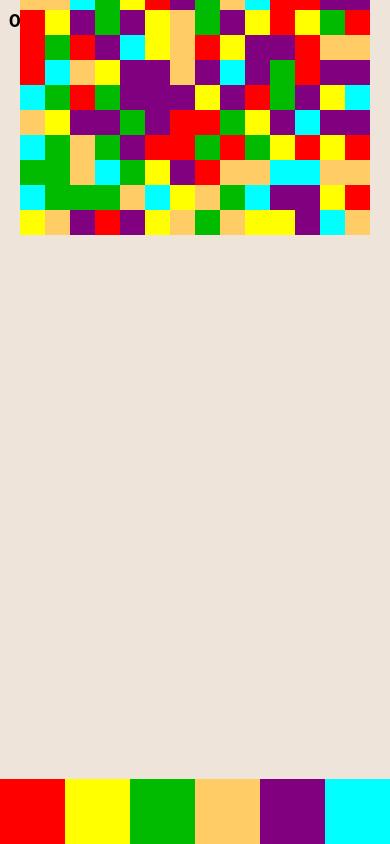
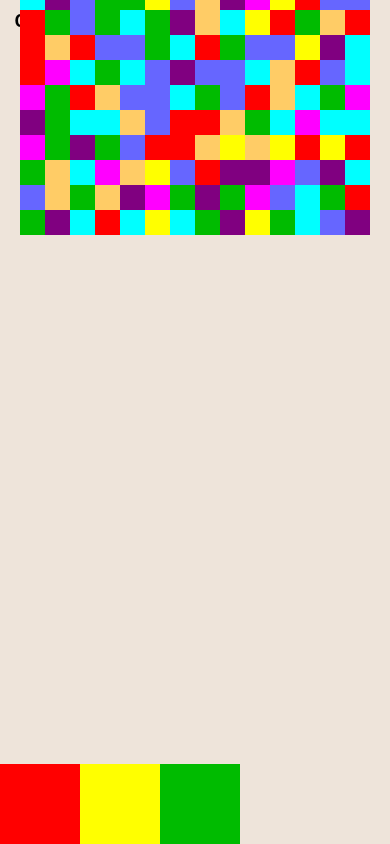
Before and after one commit to ghaiklor/flood-it, a React Native app: screen / in a window 390 px wide. Built offline with nearby package versions, Linux system fonts and the light colour scheme.

Commit message:
feature: implement level mode in states

```diff
--- a/src/components/MovesCounter.js
+++ b/src/components/MovesCounter.js
@@ -2,11 +2,16 @@ import React from 'react';
 import {StyleSheet, View, Text} from 'react-native';
 import {connect} from 'react-redux';
 
-const mapStateToProps = state => ({moves: state.game.moves, maxMoves: state.configuration.maxMoves});
+const mapStateToProps = state => ({
+  moves: state.game.moves,
+  size: state.configuration.size,
+  level: state.configuration.level
+});
 
 class MovesCounter extends React.Component {
   render() {
-    const {moves, maxMoves} = this.props;
+    const {moves, size, level} = this.props;
+    const maxMoves = Math.floor(25 * ((size + size) * level) / ((14 + 14) * 6));
 
     return (
       <View style={styles.container}>
--- a/src/components/Palette.js
+++ b/src/components/Palette.js
@@ -3,11 +3,19 @@ import {View, Dimensions} from 'react-native';
 import {connect} from 'react-redux';
 import {runColor} from '../actions';
 import Tile from '../components/Tile';
+import COLORS from '../constants/colors';
 
-const {width: WIDTH} = Dimensions.get('window');
+const MAX_HEIGHT = 80;
+const {width: WINDOWS_WIDTH} = Dimensions.get('window');
 
-const mapStateToProps = state => ({currentColor: state.game.currentColor, colors: state.configuration.colors});
-const mapDispatchToProps = dispatch => ({onPress: color => dispatch(runColor(color))});
+const mapStateToProps = state => ({
+  level: state.configuration.level,
+  currentColor: state.game.currentColor
+});
+
+const mapDispatchToProps = dispatch => ({
+  onPress: color => dispatch(runColor(color))
+});
 
 class Palette extends React.Component {
   createTile(size, color, i) {
@@ -19,8 +27,9 @@ class Palette extends React.Component {
   }
 
   render() {
-    const {colors} = this.props;
-    const tileSize = WIDTH / colors.length;
+    const {level} = this.props;
+    const colors = COLORS.slice(0, level);
+    const tileSize = Math.min(MAX_HEIGHT, WINDOWS_WIDTH / colors.length);
     const tiles = colors.map(this.createTile.bind(this, tileSize));
 
     return <View style={{flexDirection: 'row'}}>{tiles}</View>;
--- a/src/constants/colors.js
+++ b/src/constants/colors.js
@@ -5,4 +5,6 @@ export default [
   '#FFCC66',
   '#800080',
   '#00FFFF',
+  '#6666FF',
+  '#FF00FF',
 ];
--- a/src/reducers/configuration.js
+++ b/src/reducers/configuration.js
@@ -1,9 +1,6 @@
-import COLORS from '../constants/colors';
-
 const initialState = {
-  colors: COLORS,
-  size: 14,
-  maxMoves: 20,
+  size: 10,
+  level: 3,
 };
 
 export default function (state = initialState, action) {
```
